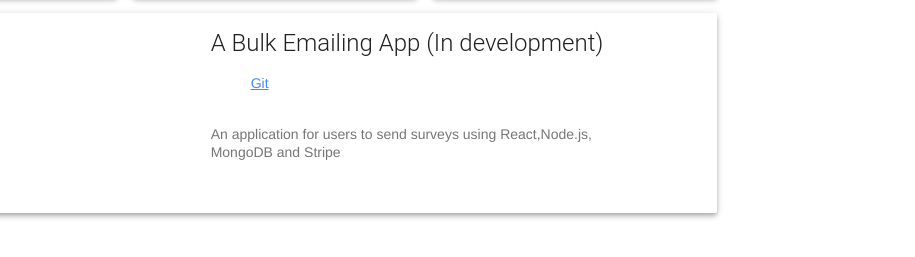
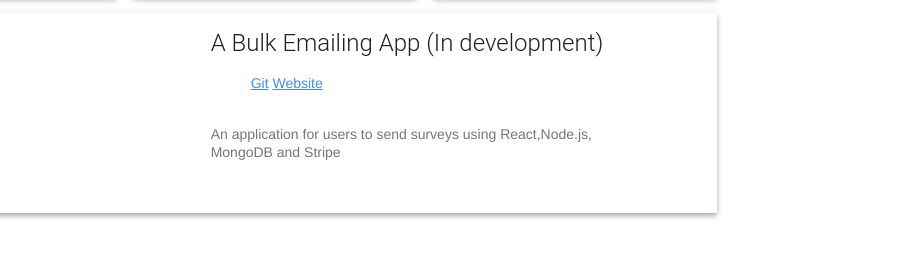
Before and after one commit to agrover86/agrover86.github.io, a plain HTML site: page index.html in a window 1280 px wide. Shown: the part 1105-1362 px from the top of the page, 365-1280 px from the left. Drawn offline with nearby package versions, Linux system fonts and the light colour scheme.

Commit message:
Update index.html

```diff
--- a/index.html
+++ b/index.html
@@ -79,6 +79,8 @@
      <h2 class="mdl-card__title-text"> A Bulk Emailing App (In development)</h2>
      <ul>
        <li><a class="links"  href="https://github.com/agrover86/nodejs_react">Git</a></li>
+       <li><a class="links"  href="https://dashboard.heroku.com/apps/gentle-temple-80341">Website</a></li>
+
      </ul>
      <p class="project-description mdl-card__supporting-text">An application for users to send surveys using React,Node.js,
        MongoDB and Stripe</p>
```
